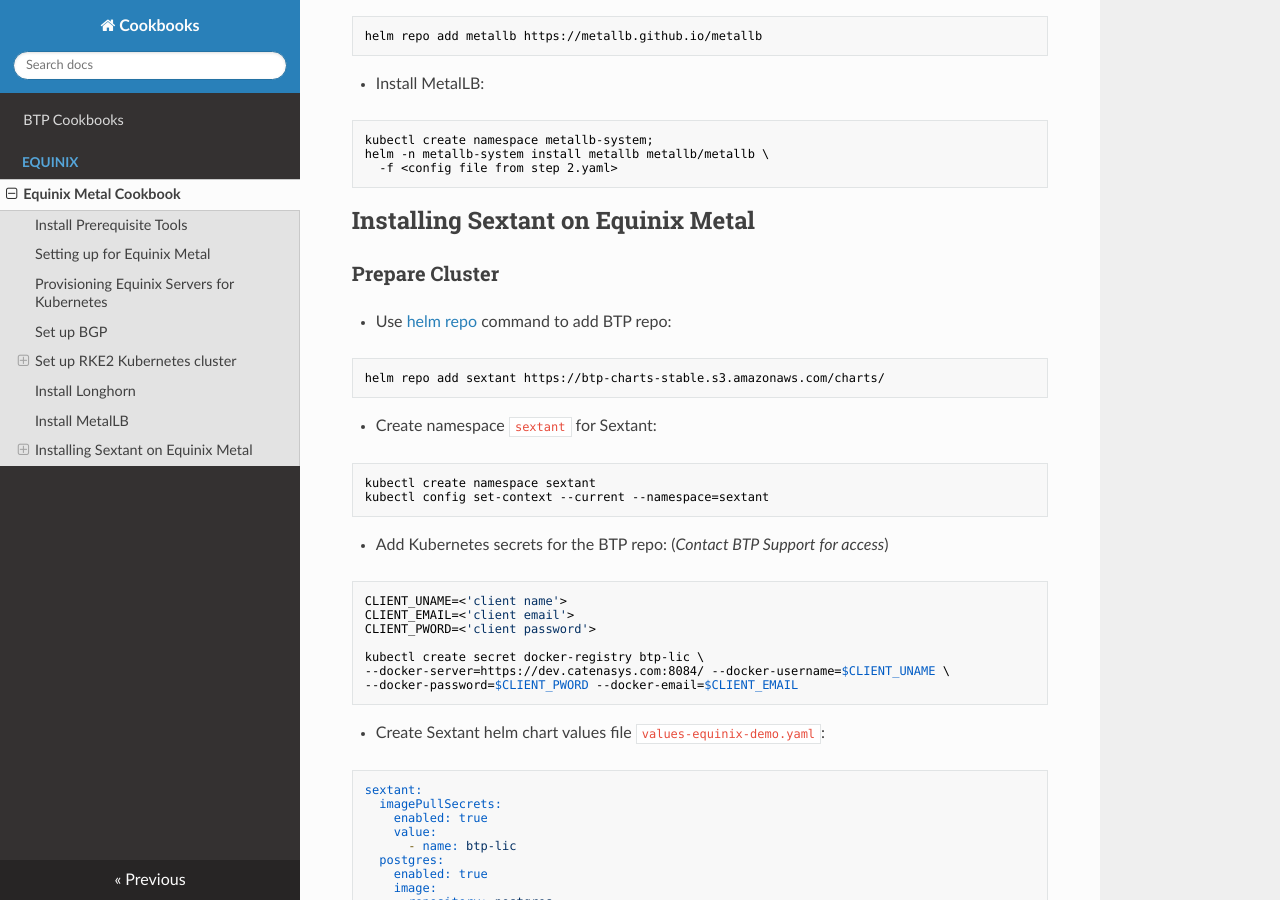
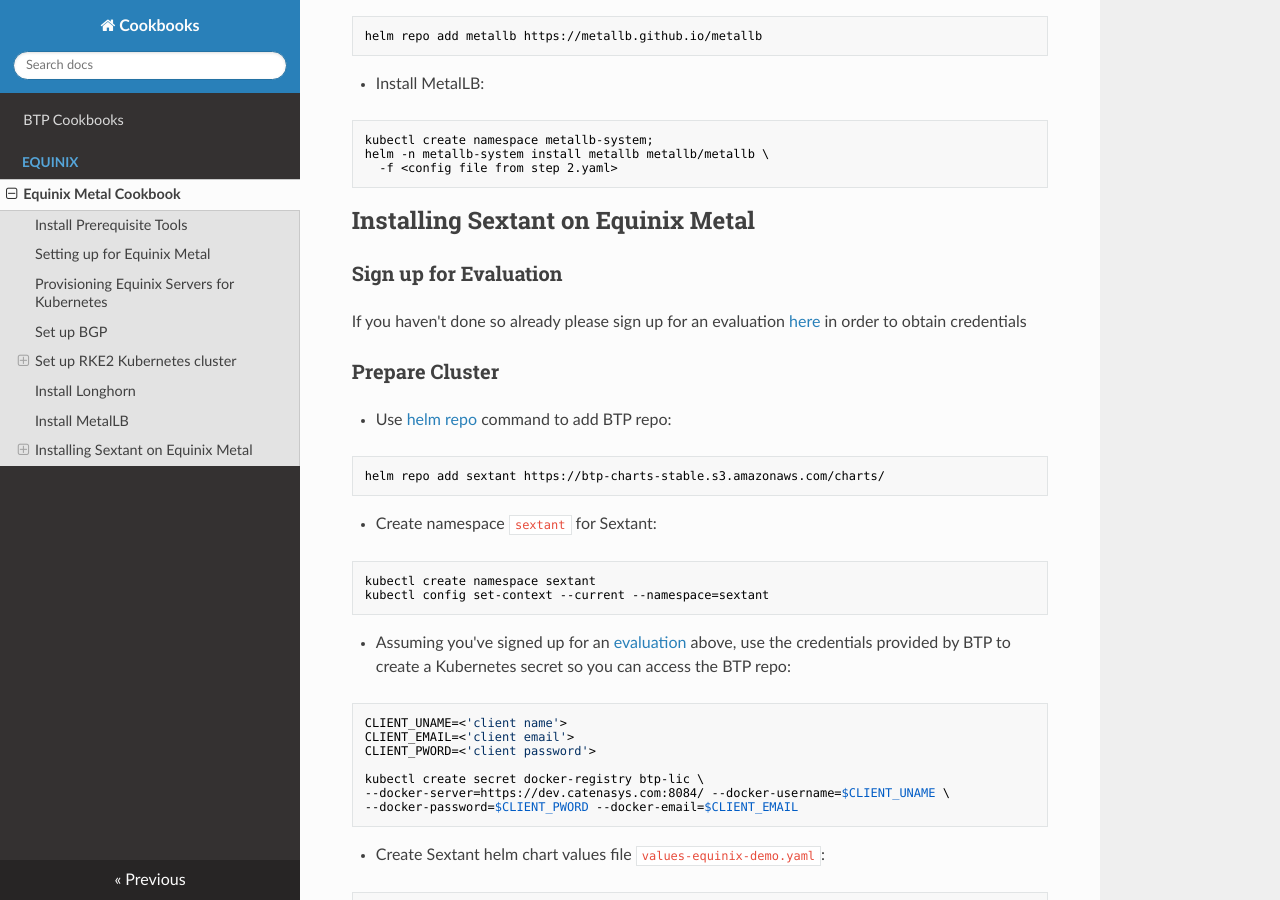
Before and after one commit to blockchaintp/cookbooks, an MkDocs documentation site: the page built from docs/equinix/index.md, in a window 1280 px wide and 900 px high, scrolled down 3669 px. Built offline with MkDocs 1.6.1, drawn with Linux system fonts in a browser that asks for light colours; nearby versions of some CDN libraries; some of the changed text lies outside the part shown.

Commit message:
Added sign up for evaluation
Signed-off-by: Duncan Johnston-Watt <duncan@blockchaintp.com>

````diff
--- a/docs/equinix/index.md
+++ b/docs/equinix/index.md
@@ -1,7 +1,6 @@
 # Equinix Metal Cookbook
 
-Recipe for setting up a Kubernetes cluster on Equinix Metal and installing Sextant
-for using and deploying blockchain networks.
+Recipe for setting up a Kubernetes cluster on Equinix Metal and installing Sextant to deploy and manage blockchain networks.
 
 ## Install Prerequisite Tools
 
@@ -201,6 +200,10 @@ helm -n metallb-system install metallb metallb/metallb \
 
 ## Installing Sextant on Equinix Metal
 
+### <a name="sign-up"></a>Sign up for Evaluation
+
+If you haven't done so already please sign up for an evaluation [here](https://www.blockchaintp.com/sextant/equinix-metal) in order to obtain credentials
+
 ### Prepare Cluster
 
 * Use [helm repo](https://helm.sh/docs/intro/using_helm/#helm-repo-working-with-repositories) command to add BTP repo:
@@ -216,7 +219,8 @@ kubectl create namespace sextant
 kubectl config set-context --current --namespace=sextant
 ```
 
-* Add Kubernetes secrets for the BTP repo: (_Contact BTP Support for access_)
+* Assuming you've signed up for an [evaluation](#sign-up) above, use the credentials provided by BTP to create a Kubernetes secret so you can access the BTP repo:
+
 
 ```bash
 CLIENT_UNAME=<'client name'>
````
